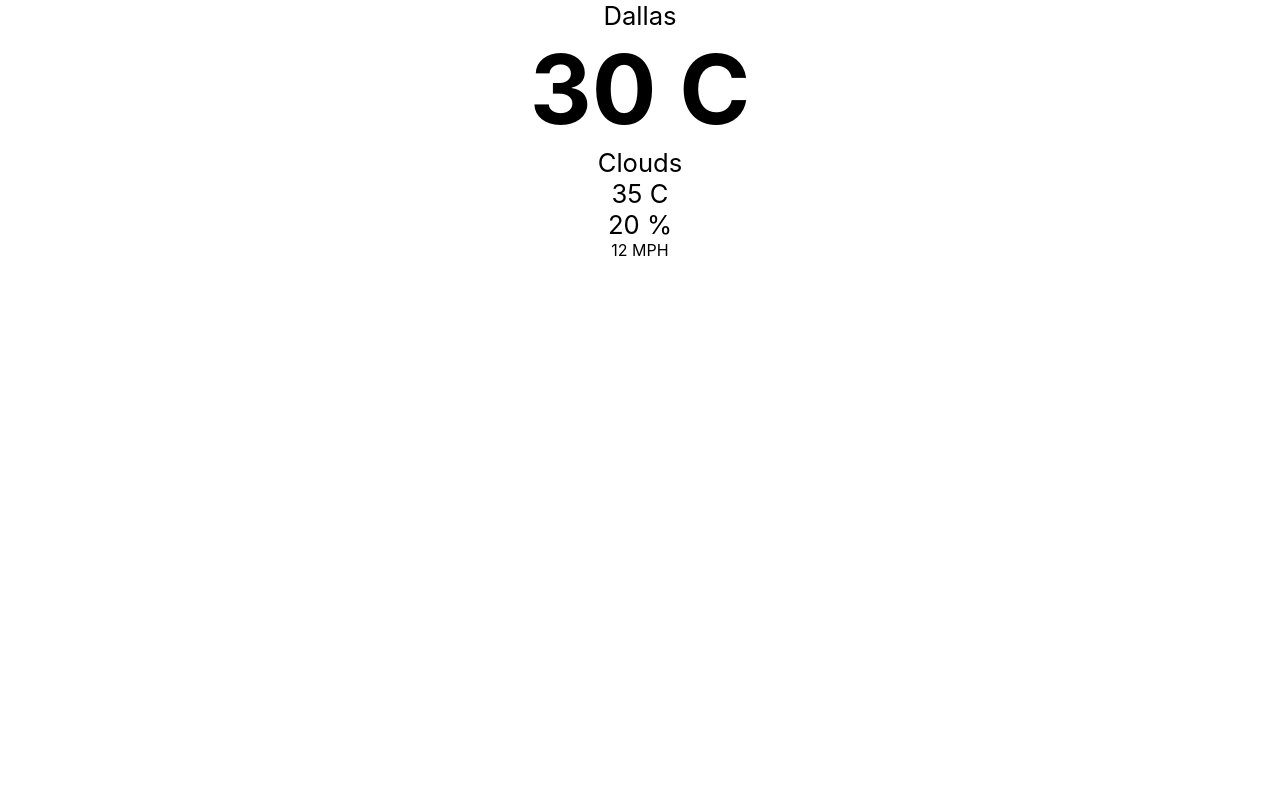
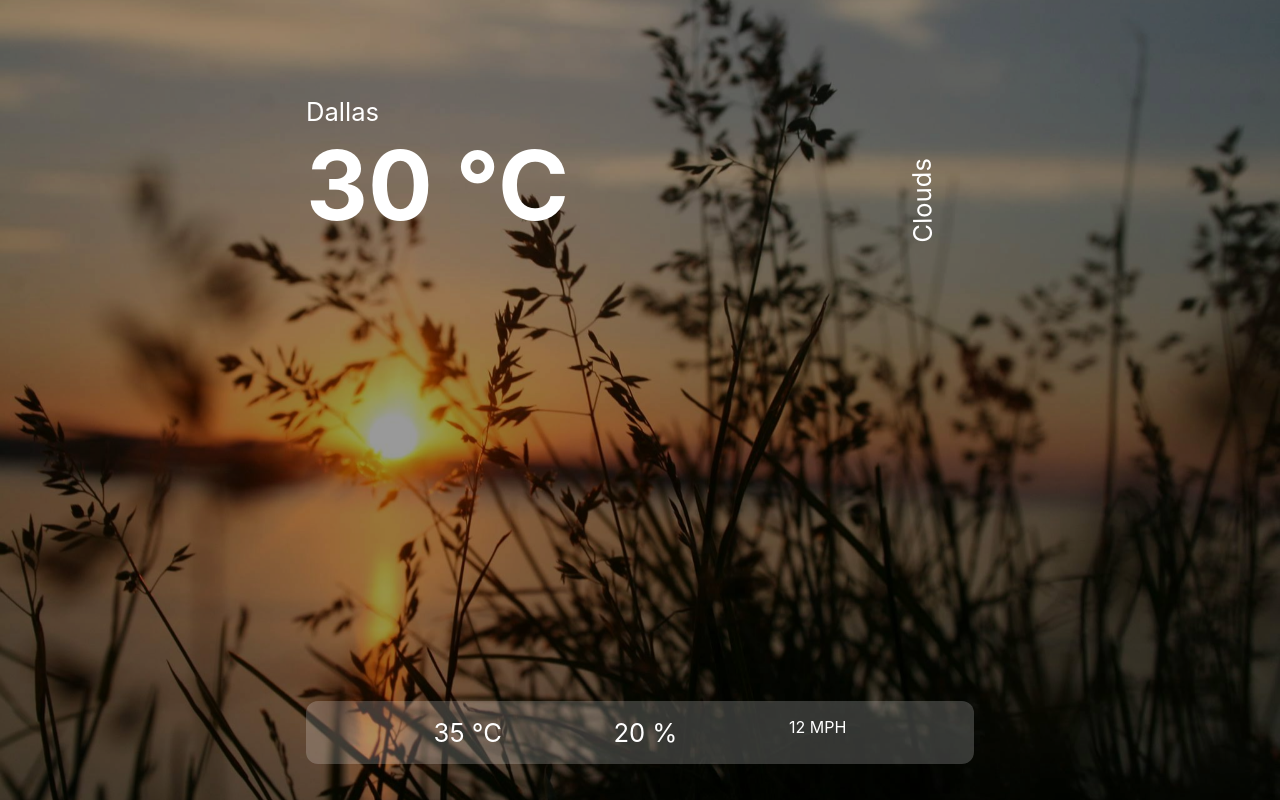
Before and after one commit to AleksandrKompanetc/react-weather-app, a React (Create React App) app: page / in a window 1280 px wide. Built offline with nearby package versions, Linux system fonts and the light colour scheme; the HTML template or start-up script is replaced by a standard one.

Commit message:
changed styles

```diff
--- a/src/App.js
+++ b/src/App.js
@@ -6,14 +6,14 @@ function App() {
 
   const url = `https://api.openweathermap.org/data/2.5/weather?q=dallas&lat={lat}&lon={lon}&appid=150a49263a5b1ff973b07348fc7e8bda`
   return (
-    <div className="App">
+    <div className="app">
       <div className='container'>
         <div className='top'>
           <div className='location'>
             <p>Dallas</p>
           </div>
           <div className='temp'>
-            <h1>30 C</h1>
+            <h1>30 °C</h1>
           </div>
           <div className='description'>
             <p>Clouds</p>
@@ -21,7 +21,7 @@ function App() {
         </div>
         <div className='bottom'>
           <div className='feels'>
-            <p>35 C</p>
+            <p>35 °C</p>
           </div>
           <div className='humidity'>
             <p>20 %</p>
--- a/src/index.css
+++ b/src/index.css
@@ -18,7 +18,62 @@ p {
 }
 
 h1 {
-  font-size: 6rem
+  font-size: 6rem;
+}
+
+.app {
+  width: 100%;
+  height: 100vh;
+  position: relative;
+  background-color: rgba(0,0,0,0.4);
+  color: #fff;
+}
+
+.app:before {
+  content: '';
+  background: url('assets/sunset.jpg') no-repeat center center/cover;
+  position: absolute;
+  width: 100%;
+  height: 100%;
+  top: 0;
+  left: 0;
+  z-index: -1;
+}
+
+.container {
+  max-width: 700px;
+  height: 700px;
+  margin: auto;
+  padding: 0 1rem;
+  position: relative;
+  top: 10%;
+  display: flex;
+  flex-direction: column;
+  justify-content: space-between;
+}
+
+.app .top {
+  width: 100%;
+  margin: 1rem auto;
+
+}
+
+.app .description {
+  position: relative;
+  right: -90%;
+  transform-origin: 0 0;
+  transform: rotate(269deg);
+}
+
+.app .bottom {
+  display: flex;
+  justify-content: space-evenly;
+  text-align: center;
+  width: 100%;
+  margin: 1rem auto;
+  padding: 1rem;
+  border-radius: 12px;
+  background-color: rgba(255, 255, 255, 0.2);
 }
 
 code {
```
Also changed, not shown: src/assets/sunset.jpg (added).
